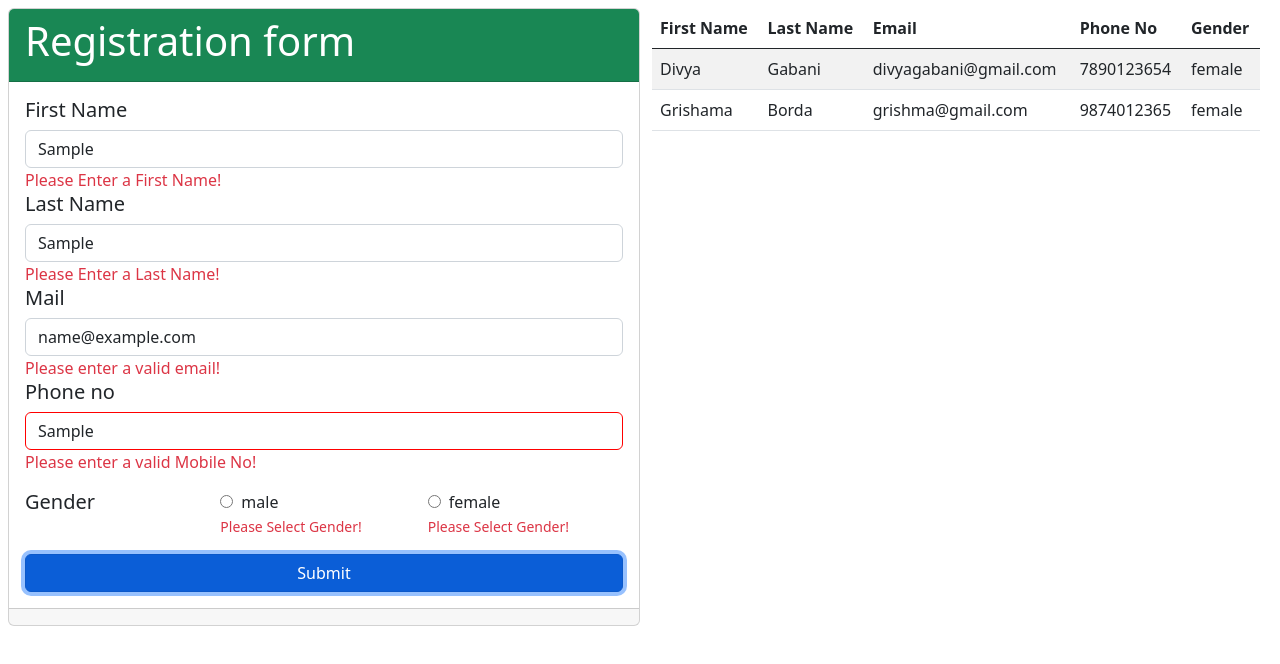
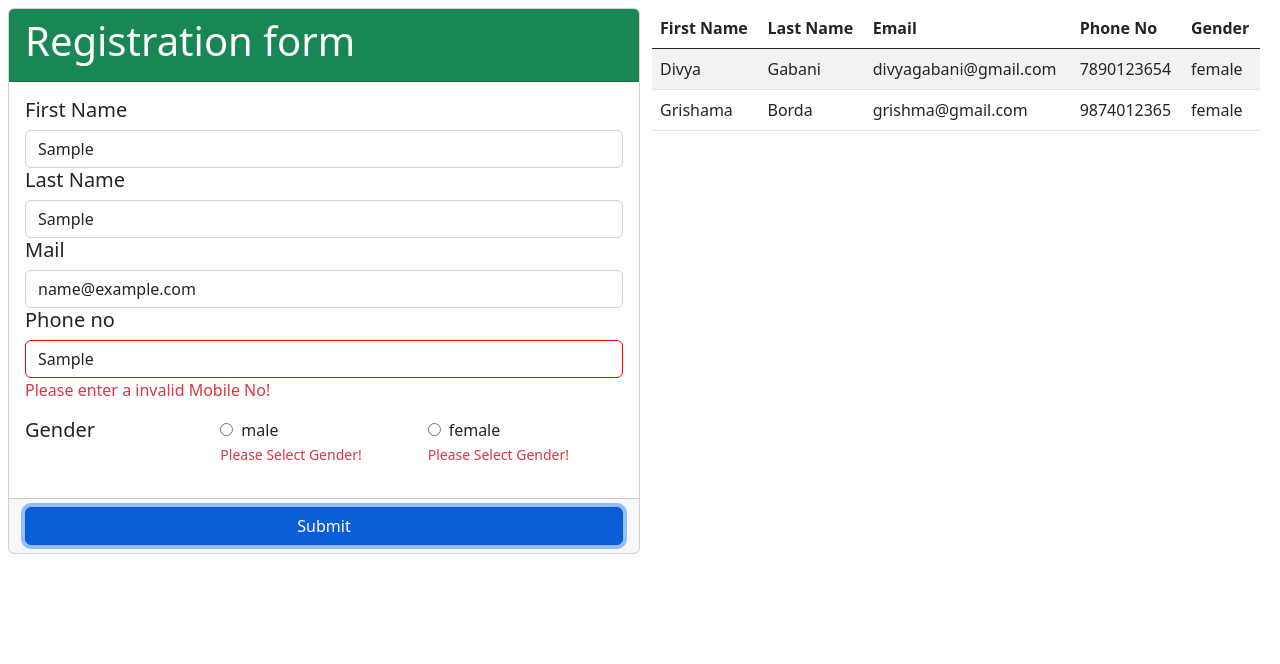
Before and after one commit to divyag-tagline/angularForms, an Angular app: page / in a window 1280 px wide. Both pictures are taken after typing "Sample", "Sample", "name@example.com", "Sample" into the empty fields and a click on the button "Submit". Shown: the top 664 px of the page. Built offline with nearby package versions, Linux system fonts and the light colour scheme.

Commit message:
complate validation in form

```diff
--- a/src/app/template-driven/template-driven.component.html
+++ b/src/app/template-driven/template-driven.component.html
@@ -4,7 +4,7 @@
       <h1>Registration form</h1>
     </div>
     <div class="card-body">
-      <form class="justify-content-center" (ngSubmit)="onSubmit()" #formdemo="ngForm" novalidate >
+      <form class="justify-content-center" #formdemo="ngForm"  >
         <div class="form-group">
           <label class="h5" for="firstName">First Name</label>
           <input
@@ -18,7 +18,7 @@
           />
           <span
             class=" help-block text-danger"
-            *ngIf="(firstName.invalid && firstName.touched && !firstName.dirty) || submitted"
+            *ngIf="(firstName.invalid && firstName.touched) || (submitted && !firstName.dirty)"
             >Please Enter a First Name!</span
           >
         </div>
@@ -34,7 +34,7 @@
             #lastName="ngModel"
             required
           />
-          <span class=" help-block text-danger" *ngIf="(!lastName.valid && lastName.touched) || submitted"
+          <span class=" help-block text-danger" *ngIf="lastName.invalid && lastName.touched || (submitted && !lastName.dirty)"
             >Please Enter a Last Name!</span
           >
         </div>
@@ -51,8 +51,8 @@
             required
             #email="ngModel"
           />
-          <span class=" help-block text-danger" *ngIf="(!email.valid && email.touched) || submitted"
-            >Please enter a valid email!</span
+          <span class=" help-block text-danger" *ngIf="(email.invalid && email.touched) || (submitted && !email.dirty)"
+            >Please enter a invalid email!</span
           >
         </div>
         <div class="form-group">
@@ -69,8 +69,8 @@
             minlength="10"
             required
           />
-          <span class=" help-block text-danger" *ngIf="(!mobileNo.valid && mobileNo.touched) || submitted"
-            >Please enter a valid Mobile No!</span
+          <span class=" help-block text-danger" *ngIf="mobileNo.invalid && mobileNo.touched || (submitted && !mobileNo.dirty)"
+            >Please enter a invalid Mobile No!</span
           >
         </div>
 
@@ -93,18 +93,18 @@
               <br />
                 <small
                   class=" help-block text-danger"
-                  *ngIf="(errors.invalid && errors.touched) || submitted"
+                  *ngIf="(errors.invalid && errors.touched) || (submitted && !errors.dirty)"
                   >Please Select Gender!</small
                 >
             </div>
           </div>
         </div>
-        <button class="btn btn-primary w-100"  type="submit">
-          Submit
-        </button>
       </form>
     </div>
     <div class="card-footer">
+      <button class="btn btn-primary w-100" (click)="onSubmit()" type="submit">
+        Submit
+      </button>
     </div>
   </div>
   <div class="col-6 justify-content-center mx-auto">
--- a/src/app/template-driven/template-driven.component.ts
+++ b/src/app/template-driven/template-driven.component.ts
@@ -58,8 +58,8 @@ export class TemplateDrivenComponent implements OnInit {
   }
 
   onSubmit() {
-    this.submitted = true;
     if (this.formdemo.form.invalid) {
+      this.submitted = true;
       return;
     }
     const data = {
@@ -70,5 +70,6 @@ export class TemplateDrivenComponent implements OnInit {
 
     this.details.push(data);
     this.formdemo.reset();
+    this.submitted = false
   }
 }
```
